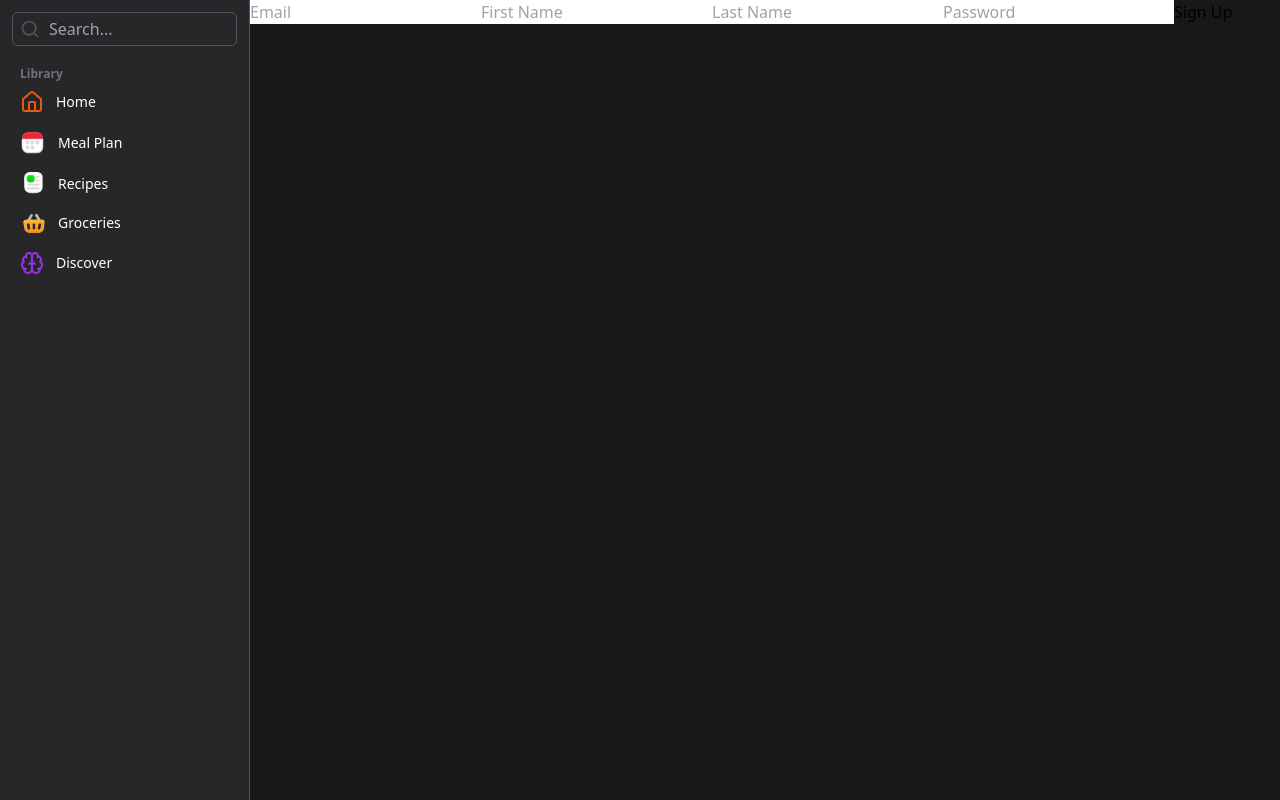
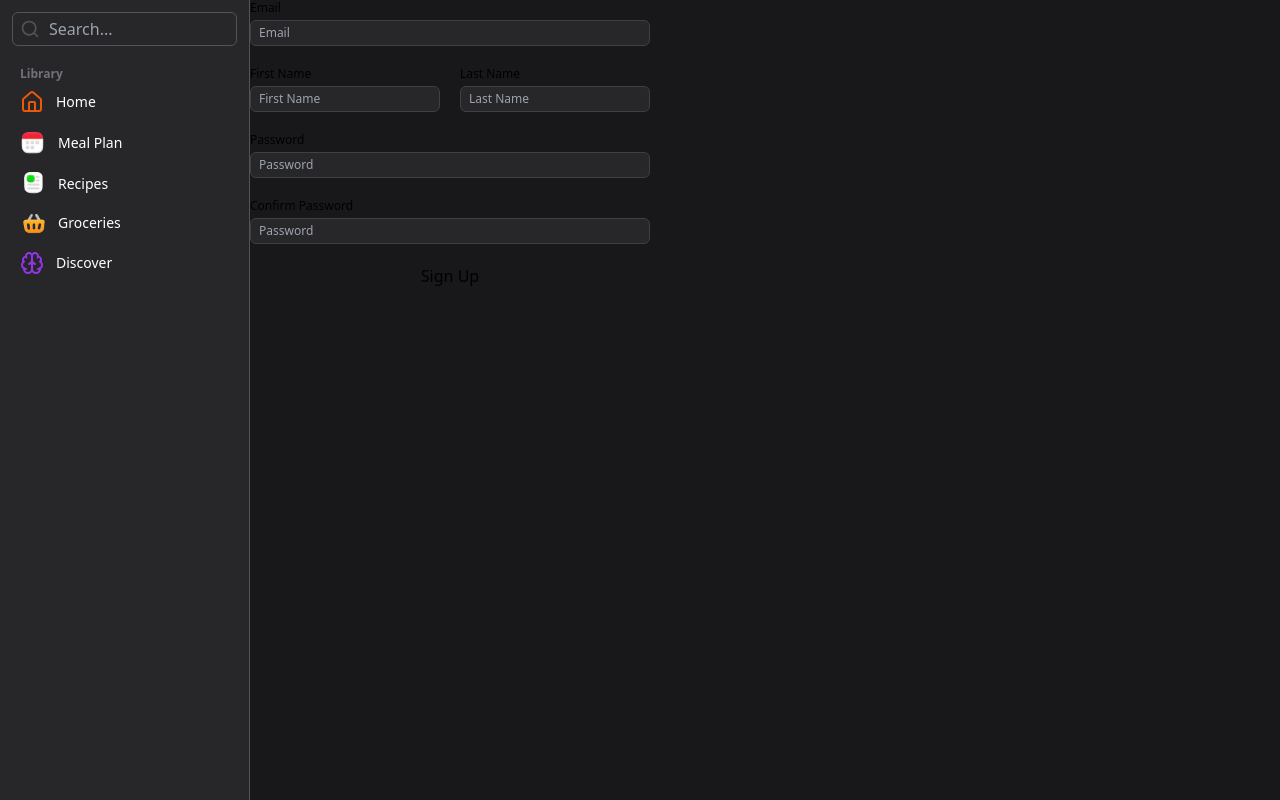
Before and after one commit to JordanVera/meal_prep_pwa, a Next.js app: page / in a window 1280 px wide. Built offline with nearby package versions, Linux system fonts and the light colour scheme.

Commit message:
chore: Add confirm password field to SignupForm

```diff
--- a/src/components/SignupForm.jsx
+++ b/src/components/SignupForm.jsx
@@ -7,6 +7,7 @@ const SignupForm = () => {
   const [firstName, setFirstName] = useState('');
   const [lastName, setLastName] = useState('');
   const [password, setPassword] = useState('');
+  const [confirmPassword, setConfirmPassword] = useState('');
   const [error, setError] = useState('');
 
   const handleSubmit = async (e) => {
@@ -32,35 +33,64 @@ const SignupForm = () => {
   };
 
   return (
-    <form onSubmit={handleSubmit}>
+    <form onSubmit={handleSubmit} className="flex flex-col gap-5 max-w-[400px]">
+      <label className="text-xs flex flex-col gap-1">
+        Email
         <input
+          className="w-full py-1 px-2 rounded-md bg-zinc-800 focus:outline-none border border-zinc-700 focus:border-blue-500"
           type="email"
           value={email}
           onChange={(e) => setEmail(e.target.value)}
           placeholder="Email"
           required
         />
+      </label>
+      <div className="flex gap-5">
+        <label className="text-xs flex flex-col gap-1 w-full">
+          First Name
           <input
+            className="w-full py-1 px-2 rounded-md bg-zinc-800 focus:outline-none border border-zinc-700 focus:border-blue-500"
             type="text"
             value={firstName}
             onChange={(e) => setFirstName(e.target.value)}
             placeholder="First Name"
             required
           />
+        </label>
+        <label className="text-xs flex flex-col gap-1 w-full">
+          Last Name
           <input
+            className="w-full py-1 px-2 rounded-md bg-zinc-800 focus:outline-none border border-zinc-700 focus:border-blue-500"
             type="text"
             value={lastName}
             onChange={(e) => setLastName(e.target.value)}
             placeholder="Last Name"
             required
           />
+        </label>
+      </div>
+      <label className="text-xs flex flex-col gap-1">
+        Password
         <input
+          className="w-full py-1 px-2 rounded-md bg-zinc-800 focus:outline-none border border-zinc-700 focus:border-blue-500"
           type="password"
           value={password}
           onChange={(e) => setPassword(e.target.value)}
           placeholder="Password"
           required
         />
+      </label>
+      <label className="text-xs flex flex-col gap-1">
+        Confirm Password
+        <input
+          className="w-full py-1 px-2 rounded-md bg-zinc-800 focus:outline-none border border-zinc-700 focus:border-blue-500"
+          type="password"
+          value={confirmPassword}
+          onChange={(e) => setConfirmPassword(e.target.value)}
+          placeholder="Password"
+          required
+        />
+      </label>
       {error && <p>{error}</p>}
       <button type="submit">Sign Up</button>
     </form>
```
Also changed, not shown: 1 other file (tests, documents, lock files or other folders). Lines whose indentation alone changed are shown as unchanged.
